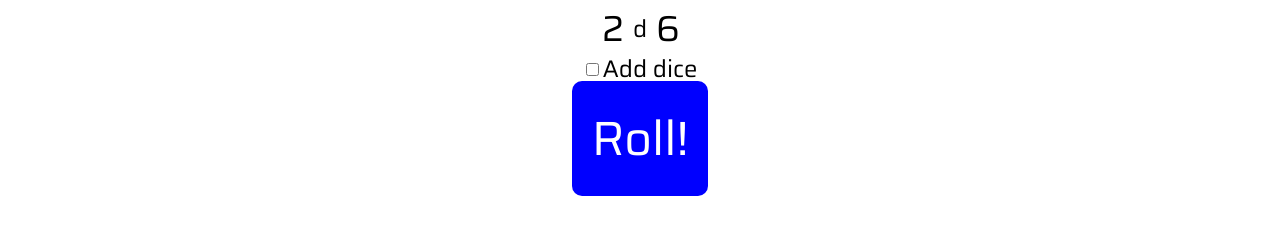
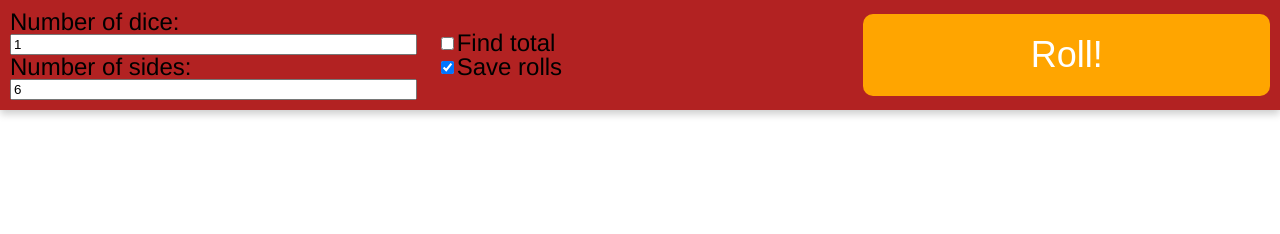
Before and after one commit to bstrong71/holyRoller, a plain HTML site: page index.html in a window 1280 px wide. Drawn offline with Linux system fonts and the light colour scheme.

Commit message:
Reorder header; add style

```diff
--- a/index.html
+++ b/index.html
@@ -2,27 +2,37 @@
 <html>
   <head>
     <meta charset="utf-8">
+    <meta name="viewport" content="width=device-width, initial-scale=1,user-scalable=no">
     <title>Holy Roller</title>
     <link href="https://fonts.googleapis.com/css?family=Saira:200,300,400,700" rel="stylesheet">
     <link rel="stylesheet" href="./styles/reset.css">
     <link rel="stylesheet" href="./styles/main.css">
   </head>
   <body>
-    <section>
-      <div id="input">
-        <div class="row">
-          <input id="inputQuantity" type="number" value="2">
-          <p>d</p>
+    <header id="input">
+      <div class="column">
+        <div class="column">
+          <label for="inputQuantity">Number of dice:</label>
+          <input id="inputQuantity" type="number" value="1">
+        </div>
+        <div class="column">
+          <label for="inputSides">Number of sides:</label>
           <input id="inputSides" type="number" value="6">
         </div>
+      </div>
+      <div class="column">
+        <div class="row" id="totalRow">
+          <input id="sumOption" type="checkbox" name="sum">
+          <label for="sumOption">Find total</label>
+        </div>
         <div class="row">
-          <input id="sumOption" type="checkbox" name="sum">
-          <label for="sumOption">Add dice</label>
+          <input id="saveOption" type="checkbox" name="save" checked>
+          <label for="saveOption">Save rolls</label>
         </div>
-        <button id="rollButton" type="button" name="button" onclick="rollDice()">Roll!</button>
       </div>
-    </section>
-    <section id="output"></section>
+      <button id="rollButton" type="button" name="button" onclick="rollDice()">Roll!</button>
+    </header>
+    <main id="output"></main>
     <script src="./scripts/main.js" charset="utf-8"></script>
   </body>
 </html>
--- a/scripts/main.js
+++ b/scripts/main.js
@@ -10,6 +10,8 @@ rollDice = () => {
   let quantity = document.querySelector("#inputQuantity").value;
   let sides = document.querySelector("#inputSides").value;
   let sumFlag = document.querySelector("#sumOption").checked;
+  let saveFlag = document.querySelector("#saveOption").checked;
+
   let sum = 0;
 
   let content = output.innerHTML;
@@ -21,9 +23,10 @@ rollDice = () => {
     printOutput(num);
   }
 
-  if (sumFlag) {
+  if (sumFlag && quantity > 1) {
     printOutput("Total = " + sum);
   }
-
-  output.innerHTML += content;
+  if (saveFlag) {
+    output.innerHTML += content;
+  }
 }
--- a/styles/main.css
+++ b/styles/main.css
@@ -1,43 +1,38 @@
+body {
+  font-family: Helvetica, Arial, sans-serif;
+}
 #input {
   align-items: center;
+  background: firebrick;
+  box-shadow: 0 4px 8px rgba(0, 0, 0, 0.2);
   display: flex;
-  flex-flow: column nowrap;
-  font-family: 'Saira', Arial;
+  flex-flow: row nowrap;
   font-size: 1.5em;
   justify-content: center;
 }
-#input .row {
+#input > * {
+  flex: 1 25%;
+  margin: 10px;
+}
+.row {
   align-items: center;
   display: flex;
   flex-flow: row nowrap;
 }
-input[type=number]::-webkit-inner-spin-button,
-input[type=number]::-webkit-outer-spin-button {
-  -webkit-appearance: none;
-  margin: 0;
-}
-#input input {
-  border: 0;
-  font-family: 'Saira', Arial;
-  font-size: 1.5em;
-  padding: 0 0.25em;
-}
-#inputQuantity {
-  text-align: right;
-}
-#inputSides {
-  text-align: left;
+.column {
+  display: flex;
+  flex-flow: column nowrap;
 }
 
 #rollButton {
-  background: blue;
+  background: orange;
   border: none;
   border-radius: 10px;
   color: white;
   cursor: pointer;
-  font: 2em 'Saira', Arial;
+  font-size: 1.5em;
   padding: 20px;
 }
 #rollButton:hover {
-  background: green;
+  background: gold;
 }
```
